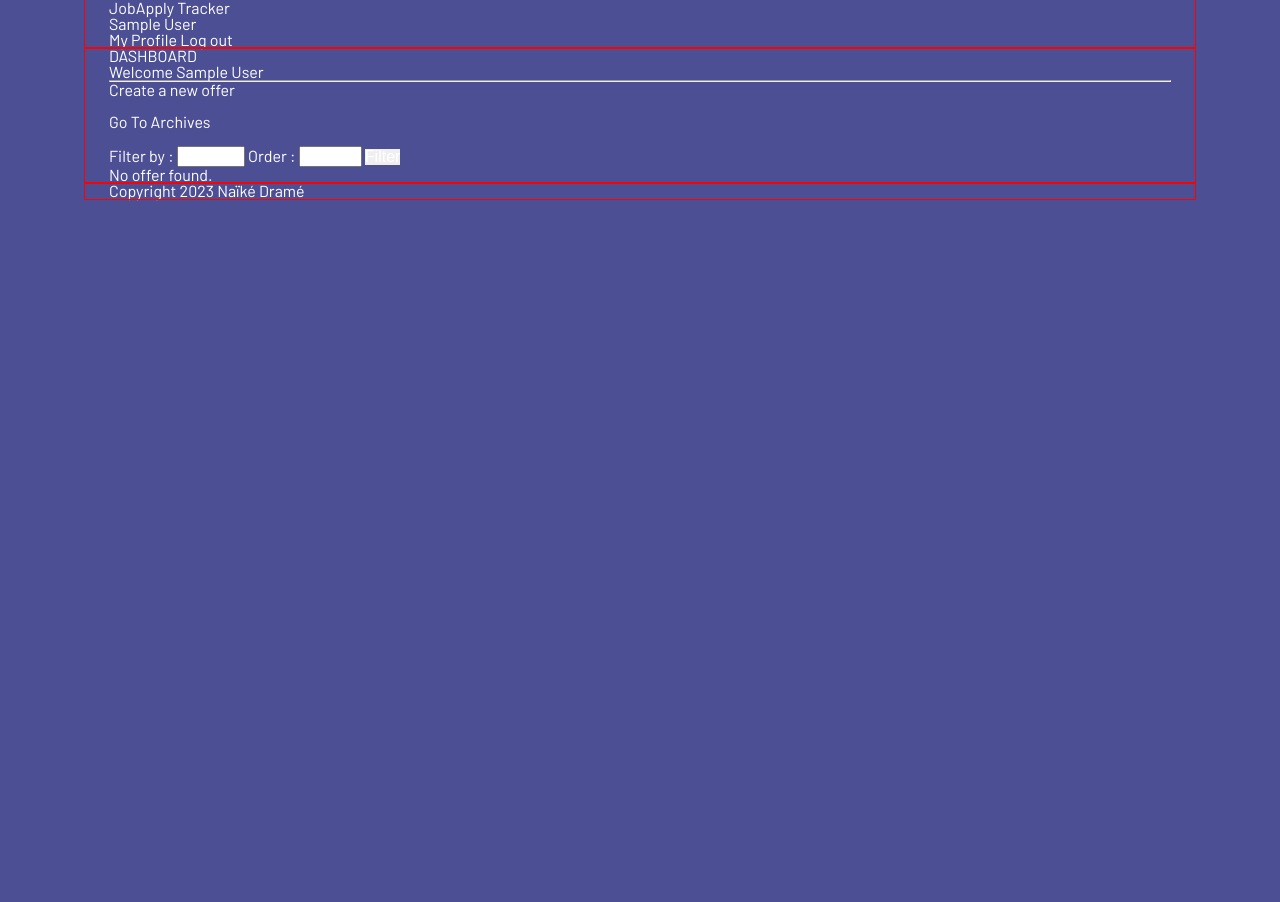
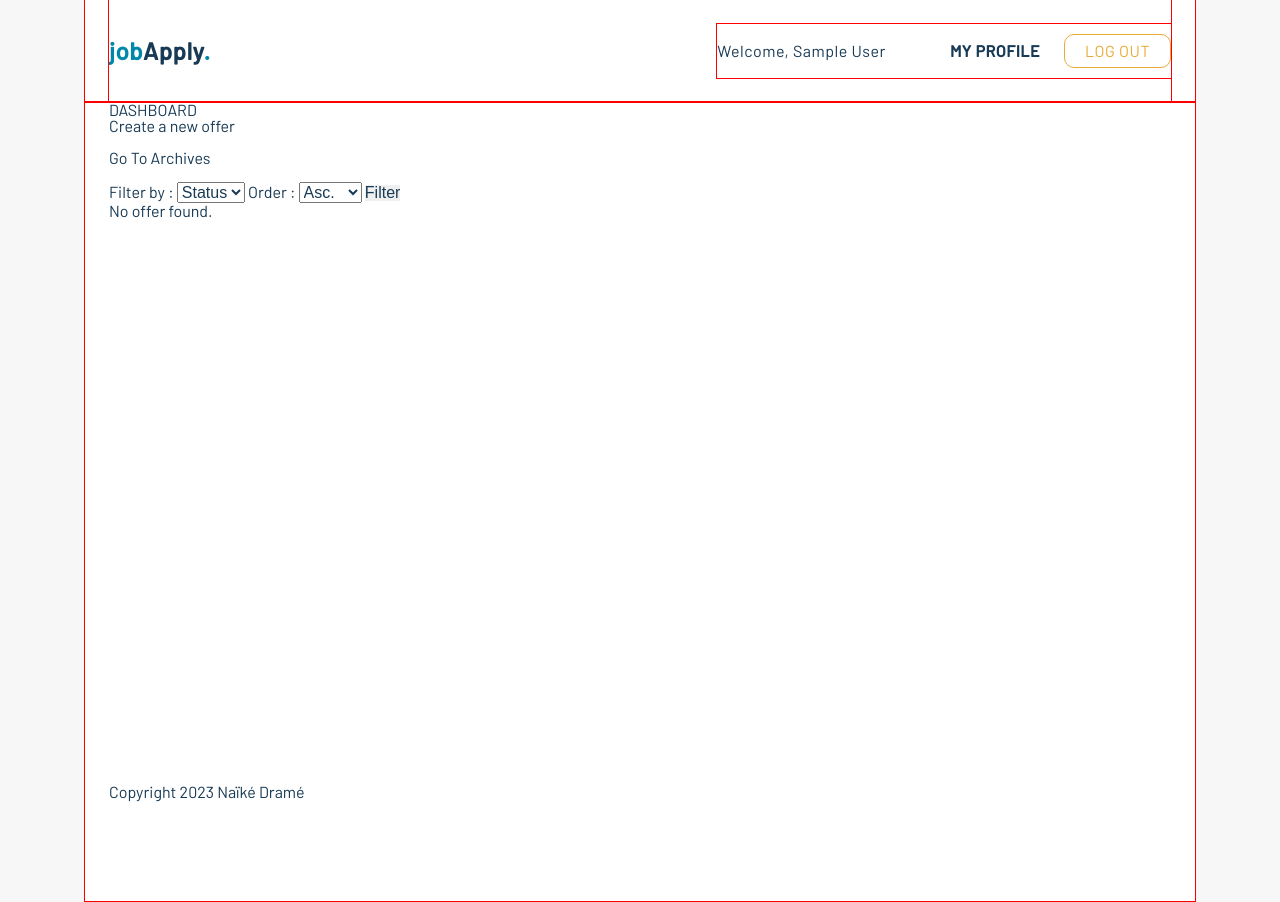
Before and after one commit to coolboogie90/Girls-Power--Naike, a Node server app: page /dashboard in a window 1280 px wide. Before the commit the page ends 201 px from the top, so only its background shows below. Run offline with Node 20, Linux system fonts and the light colour scheme; the visitor is signed in with stand-in values (Sample User, id 1); data that the repository does not hold is empty; some libraries are stand-ins or nearby versions; some web fonts are replaced.

Commit message:
WIP CSS dashboard

```diff
--- a/controllers/controller.js
+++ b/controllers/controller.js
@@ -1,12 +1,13 @@
 require("dotenv").config();
 const User = require("../models/Users");
 const Offer = require("../models/Offers");
+const {ObjectId} = require('mongodb');
 const jwt = require("jsonwebtoken");
 
 let currentUserId;
 
 //-------------Cloudinary config------------------
-const cloudinary = require("cloudinary").v2;
+/*const cloudinary = require("cloudinary").v2;
 const multer = require("multer");
 const { CloudinaryStorage } = require("multer-storage-cloudinary");
 
@@ -25,6 +26,7 @@ const storage = new CloudinaryStorage({
 });
 
 const upload = multer({ storage: storage });
+*/
 //-------------------------------------------------
 
 // Handle errors
@@ -58,10 +60,6 @@ const createToken = (id) => {
 
 // Dashboard page
 module.exports.dashboardGet = async (req, res) => {
-    res.render("index");
-};
-
-module.exports.filterOffersGet = async (req, res) => {
     const filterField =
         req.query.filter === "date" ? "updatedAt" : "offerStatus";
     const sortOrder = req.query.order === "dsc" ? -1 : 1;
@@ -70,8 +68,9 @@ module.exports.filterOffersGet = async (req, res) => {
         author: new ObjectId(currentUserId),
     }).sort({ [filterField]: sortOrder });
 
-    res.render("partials/dashboard-grid", { offers });
+    res.render("index", { offers });
 };
+
 
 // Login page
 module.exports.loginGet = (req, res) => {
@@ -109,17 +108,17 @@ module.exports.registerPost = async (req, res) => {
     } = req.body;
 
     try {
-        const result = await upload.single("profilePicture", req);
-        if (!result || !result.file) throw Error('No file uploaded');
+        // const result = await upload.single("profilePicture", req);
+        // if (!result || !result.file) throw Error('No file uploaded');
 
-        const profilePictureUrl = result.secure_url;
+        // const profilePictureUrl = result.secure_url;
 
         const user = await User.create({
             firstName,
             lastName,
             email,
             github,
-            profilePicture: profilePictureUrl,
+            profilePicture,
             resume,
             password,
         });
--- a/public/css/styles.css
+++ b/public/css/styles.css
@@ -31,19 +31,14 @@ input, textarea {
   outline: none;
 }
 
-.dashboard-grid {
-  display: grid;
-  grid-template-columns: repeat(auto-fill, minmax(200px, 1fr));
-}
-
 html {
   font-size: 16px;
 }
 
 body {
   font-family: "Barlow", sans-serif;
-  background: #4D4F95;
-  color: white;
+  background: #F7F7F7;
+  color: #183a55;
 }
 
 .container {
@@ -51,4 +46,97 @@ body {
   max-width: 1110px;
   padding: 0 1.5rem;
   outline: 1px solid red;
+  background-color: white;
+  box-shadow: 0px 2px 2px 0px rgba(0, 0, 0, 0.25);
 }
+
+.header {
+  display: flex;
+  justify-content: space-between;
+  align-items: center;
+  padding: 1.5rem 0;
+  outline: 1px solid red;
+}
+.header h1, .header h2 {
+  font-weight: 800;
+  font-size: 1.5rem;
+  line-height: 1.5;
+  letter-spacing: 0.5px;
+}
+.header__logo span {
+  color: #0088aa;
+}
+.header__nav {
+  outline: 1px solid red;
+  display: flex;
+  align-items: center;
+  justify-content: space-between;
+  font-size: 1rem;
+  line-height: 1.5;
+  letter-spacing: 0.5px;
+  gap: 1.5rem;
+  padding: 0.625rem 0;
+}
+.header__nav p {
+  margin-right: 2.5rem;
+}
+.header__nav a {
+  font-weight: 600;
+  text-transform: uppercase;
+}
+.header__nav a:hover {
+  color: #E8AB36;
+}
+.header__nav a:last-child {
+  color: #E8AB36;
+  font-weight: 400;
+  border: 1px solid #E8AB36;
+  border-radius: 10px;
+  padding: 8px 20px;
+}
+.header__nav a:last-child:hover {
+  background: #E8AB36;
+  color: white;
+}
+
+.dashboard {
+  min-height: 100vh;
+}
+.dashboard__grid {
+  display: grid;
+  grid-template-columns: repeat(auto-fill, minmax(200px, 1fr));
+  gap: 1.5rem;
+}
+.dashboard__card {
+  background: white;
+  border-radius: 10px;
+  padding: 1rem;
+  box-shadow: 0px 0px 0px 2px rgb(0, 0, 0), 0px 5px 5px 0px rgba(0, 0, 0, 0.25);
+  max-height: 150px;
+  overflow: hidden;
+  display: flex;
+  flex-direction: column;
+  justify-content: left;
+}
+.dashboard__card h4 {
+  font-weight: 600;
+  font-size: 1.25rem;
+  line-height: 1.5;
+  letter-spacing: 0.5px;
+  margin-bottom: 0.5rem;
+}
+.dashboard__card .more {
+  border-radius: 10px;
+  background: #E8AB36;
+  color: white;
+  align-self: end;
+  padding: 10px;
+  font-weight: 400;
+  text-align: center;
+  font-size: 1.15rem;
+}
+
+.footer {
+  position: fixed;
+  bottom: 0;
+}
--- a/public/scss/partials/_01-variables.scss
+++ b/public/scss/partials/_01-variables.scss
@@ -5,8 +5,10 @@ $barlow: 'Barlow', sans-serif;
 // $secondary-font: 'Barlow Condensed', sans-serif;
 
 // //== COLORS ==
-$background: #4D4F95;
-// $primary--pure-white: #FFFFFF;
+$background: #F7F7F7;
+$main-blue: #183a55;
+$cta-blue: #0088aa;
+$cta-orange: #E8AB36;
 // $secondary--white-alpha: hsla(0, 0%, 100%, 0.50);
 // $pure-black: #000;
 // $light-carmine-pink: #E6606C;
--- a/public/scss/partials/_06-dashboard.scss
+++ /dev/null
@@ -1,7 +0,0 @@
-.dashboard-grid{
-    display: grid;
-    grid-template-columns: repeat(auto-fill, minmax(200px, 1fr));
-    // grid-template-columns:
-    //     minmax(5vw, 1fr) repeat(3, minmax(11px, 1110px / 3))
-    //     minmax(5vw, 1fr);
-}
--- /dev/null
+++ b/public/scss/partials/_footer.scss
@@ -0,0 +1,4 @@
+.footer {
+    position: fixed;
+    bottom: 0;
+}
--- /dev/null
+++ b/public/scss/partials/_header.scss
@@ -0,0 +1,57 @@
+// //=== HEADER ===
+.header {
+    display: flex;
+    justify-content: space-between;
+    align-items: center;
+    padding: 1.5rem 0;
+    outline: 1px solid red;
+
+    h1, h2 {
+        font-weight: 800;
+        font-size: 1.5rem;
+        line-height: 1.5;
+        letter-spacing: 0.5px;
+    }
+
+    &__logo span {
+        color: $cta-blue;
+    }
+
+    &__nav {
+        outline: 1px solid red;
+        display: flex;
+        align-items: center;
+        justify-content: space-between;
+        font-size: 1rem;
+        line-height: 1.5;
+        letter-spacing: 0.5px;
+        gap: 1.5rem;
+        padding: .625rem 0;
+    }
+
+    &__nav p {
+        margin-right: 2.5rem;
+    }
+
+    &__nav a {
+        font-weight: 600;
+        text-transform: uppercase;
+    }
+
+    &__nav a:hover {
+        color: $cta-orange;
+    }
+
+    &__nav a:last-child {
+        color: $cta-orange;
+        font-weight: 400;
+        border: 1px solid $cta-orange;
+        border-radius: 10px;
+        padding: 8px 20px;
+    }
+
+    &__nav a:last-child:hover {
+        background: $cta-orange;
+        color: white;
+    }
+}
--- /dev/null
+++ b/public/scss/partials/_index.scss
@@ -0,0 +1,41 @@
+.dashboard {
+    min-height: 100vh;
+
+    &__grid {
+        //outline: 1px solid red;
+        display: grid;
+        grid-template-columns: repeat(auto-fill, minmax(200px, 1fr));
+        gap: 1.5rem;
+    }
+
+    &__card{
+        background: white;
+        border-radius: 10px;
+        padding: 1rem;
+        box-shadow: 0px 0px 0px 2px rgba(0, 0, 0, 1), 0px 5px 5px 0px rgba(0, 0, 0, 0.25);
+        max-height: 150px;
+        overflow: hidden;
+        display: flex;
+        flex-direction: column;
+        justify-content: left;
+
+        h4{
+            font-weight: 600;
+            font-size: 1.25rem;
+            line-height: 1.5;
+            letter-spacing: 0.5px;
+            margin-bottom: 0.5rem;
+        }
+
+        .more {
+            border-radius: 10px;
+            background: $cta-orange;
+            color: white;
+            align-self: end;
+            padding: 10px;
+            font-weight: 400;
+            text-align: center;
+            font-size: 1.15rem;
+        }
+    }
+}
--- a/public/scss/styles.scss
+++ b/public/scss/styles.scss
@@ -3,7 +3,6 @@
 @import 'partials/03-mixins';
 @import 'partials/04-breakpoints';
 @import 'partials/05-buttons';
-@import 'partials/06-dashboard';
 
 html {
     font-size: 16px;
@@ -12,7 +11,7 @@ html {
 body {
     font-family: $barlow;
     background: $background;
-    color: white;
+    color: $main-blue;
 }
 
 .container {
@@ -20,4 +19,10 @@ body {
     max-width: 1110px;
     padding: 0 1.5rem;
     outline: 1px solid red;
+    background-color: white;
+    box-shadow: 0px 2px 2px 0px rgba(0, 0, 0, 0.25);
 }
+
+@import 'partials/header';
+@import 'partials/index';
+@import 'partials/footer';
--- a/routes/router.js
+++ b/routes/router.js
@@ -5,10 +5,8 @@ const controller = require("../controllers/controller");
 const router = Router();
 
 // Dashboard
+// Filter and order offers
 router.get("/dashboard", requireAuth, controller.dashboardGet);
-
-// Filter and order offers
-router.get("/filter-offers", requireAuth, controller.filterOffersGet);
 
 // Login
 router.get("/", controller.loginGet);
--- a/views/index.ejs
+++ b/views/index.ejs
@@ -1,18 +1,14 @@
 <%- include('partials/header'); -%>
 
 <div class="container">
+    <section class="dashboard">
     <h1>DASHBOARD</h1>
-  <h2>Welcome <%= user.firstName %>
-      <%= user.lastName %>
-  </h2>
-  <hr>
-
       <a href="/create">Create a new offer</a></p>
       <br>
       <a href="/archives">Go To Archives</a></p>
       <br>
 
-    <form id="filter-form" action="/filter-offers" method="GET">
+      <form id="filter-form" action="/dashboard" method="GET">
         <label for="filter">Filter by :</label>
         <select name="filter" id="filter">
           <option value="status">Status</option>
@@ -28,7 +24,32 @@
       </form>
 
 
-    <%- include('partials/dashboard-grid'); -%>
+      <% if (offers.length) { %>
+        <h3>My Offers</h3>
+        <div id="dashboard-grid" class="dashboard__grid">
+          <% offers.forEach((offer)=> { %>
+            <% if(offer.offerStatus !=="Archive" ) { %>
+              <div class="dashboard__card">
+                <p class="offerStatus">
+                  <%= offer.offerStatus %>
+                </p>
+                <h4>
+                  <%= offer.jobTitle %>
+                </h4>
+                <p>
+                  <%= offer.employerName %>
+                </p>
+                <a href="/offers/<%= offer._id %>" class="more"><i class='bx bx-plus'></i></a>
+              </div>
+              <% } %>
+                <% }); %>
+        </div>
+        <% } else { %>
+          <p>No offer found.</p>
+          <% } %>
+            </div>
+
+    </section>
   </div>
 
 
@@ -38,7 +59,7 @@
           document.querySelector('#filter-form').addEventListener('submit', async (e) => {
             e.preventDefault();
 
-            let url = '/filter-offers?' + new URLSearchParams(new FormData(e.target)).toString();
+            let url = '/dashboard?' + new URLSearchParams(new FormData(e.target)).toString();
 
             let response = await fetch(url, {
               method: 'GET'
@@ -46,6 +67,6 @@
 
             let html = await response.text();
 
-            document.querySelector('#dashboard-grid').innerHTML = html;
+            document.querySelector('body').innerHTML = html;
           });
         </script>
--- a/views/partials/dashboard-grid.ejs
+++ /dev/null
@@ -1,25 +0,0 @@
-<% if (offers.length) { %>
-  <div id="dashboard-grid" class="dashboard-grid">
-    <h3>My Offers</h3>
-    <% offers.forEach((offer)=> { %>
-      <% if(offer.offerStatus !=="Archive" ) { %>
-        <div class="offer-card">
-          <p>
-            <%= offer.offerStatus %>
-          </p>
-          <h4>
-            <%= offer.jobTitle %>
-          </h4>
-          <p>
-            <%= offer.employerName %>
-          </p>
-          <a href="/offers/<%= offer._id %>">See More</a>
-        </div>
-        <% } %>
-          <% }); %>
-  </div>
-  <hr>
-  <% } else { %>
-    <p>No offer found.</p>
-    <% } %>
-      </div>
--- a/views/partials/footer.ejs
+++ b/views/partials/footer.ejs
@@ -1,10 +1,10 @@
-<footer>
-    <div class="container">
+<div class="container">
+    <footer class="footer">
         Copyright 2023 Naïké Dramé
 
-    </div>
+    </footer>
+</div>
 
-</footer>
 </body>
 
 </html>
--- a/views/partials/header.ejs
+++ b/views/partials/header.ejs
@@ -6,23 +6,25 @@
     <meta name="viewport" content="width=device-width, initial-scale=1.0">
     <title>JobApply Tracker</title>
     <link rel="stylesheet" href="/css/styles.css">
+    <link href='https://unpkg.com/boxicons@2.1.4/css/boxicons.min.css' rel='stylesheet'>
 </head>
 
 <body>
+<div class="container">
+    <header class="header">
 
-    <header>
-        <div class="container">
-           <% if(user) { %>
-            <h1><a href="/dashboard">JobApply Tracker</a></h1>
-            <div class="username">
-                <%= user.firstName %>
-                <%= user.lastName %>
-            </div>
-            <a href="/profile"> My Profile</a>
-            <a href="/logout">Log out</a>
+            <% if(user) { %>
+                <h1 class="header__logo"><a href="/dashboard"><span>job</span>Apply<span>.</span></a></h1>
+                <div class="header__nav">
+                    <p>Welcome,                        <%= user.firstName %>
+                        <%= user.lastName %>
+                    </p>
+                    <a href="/profile"> My Profile</a>
+                    <a href="/logout">Log out</a>
+                </div>
             <% } else { %>
-                <h1><a href="/">JobApply Tracker</a></h1>
+                <h1 class="header__logo"><a href="/"><span>job</span>Apply<span>.</span></a></h1>
             <% } %>
         </div>
-
+    </div>
     </header>
```
Also changed, not shown: public/js/main.js (added, +14 -0 lines), views/archives.ejs (+5 -7 lines), public/scss/partials/_05-buttons.scss (line endings or trailing spaces). Lines whose indentation alone changed are shown as unchanged.
